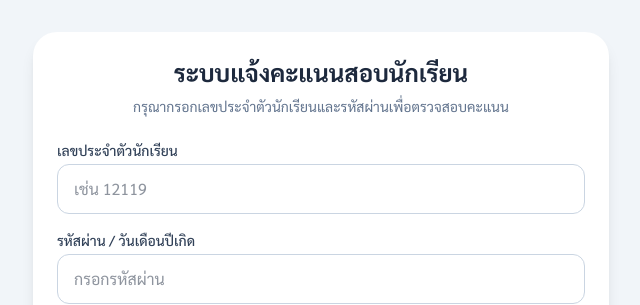
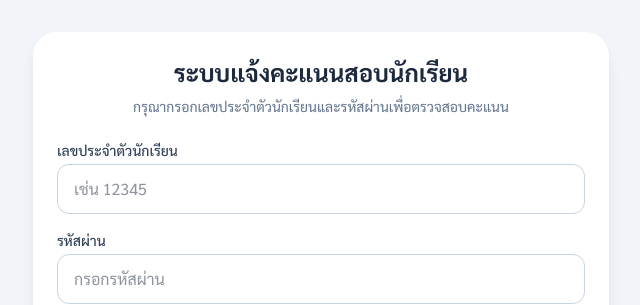
Before and after one commit to bowza00078/student-score-system, a Next.js app: page / in a window 1280 px wide. Shown: the top 305 px of the page, without its empty margins (319-959 px from the left). Built offline with nearby package versions, Linux system fonts and the light colour scheme.

Commit message:
Update page.tsx

```diff
--- a/app/page.tsx
+++ b/app/page.tsx
@@ -90,7 +90,7 @@ export default function Home() {
                 value={studentId}
                 onChange={(e) => setStudentId(e.target.value)}
                 className="w-full rounded-xl border border-slate-300 px-4 py-3 outline-none focus:border-blue-500"
-                placeholder="เช่น 12119"
+                placeholder="เช่น 12345"
                 required
               />
             </div>
@@ -100,7 +100,7 @@ export default function Home() {
                 htmlFor="password"
                 className="mb-1 block text-sm font-medium text-slate-700"
               >
-                รหัสผ่าน / วันเดือนปีเกิด
+                รหัสผ่าน
               </label>
 
               <input
```
